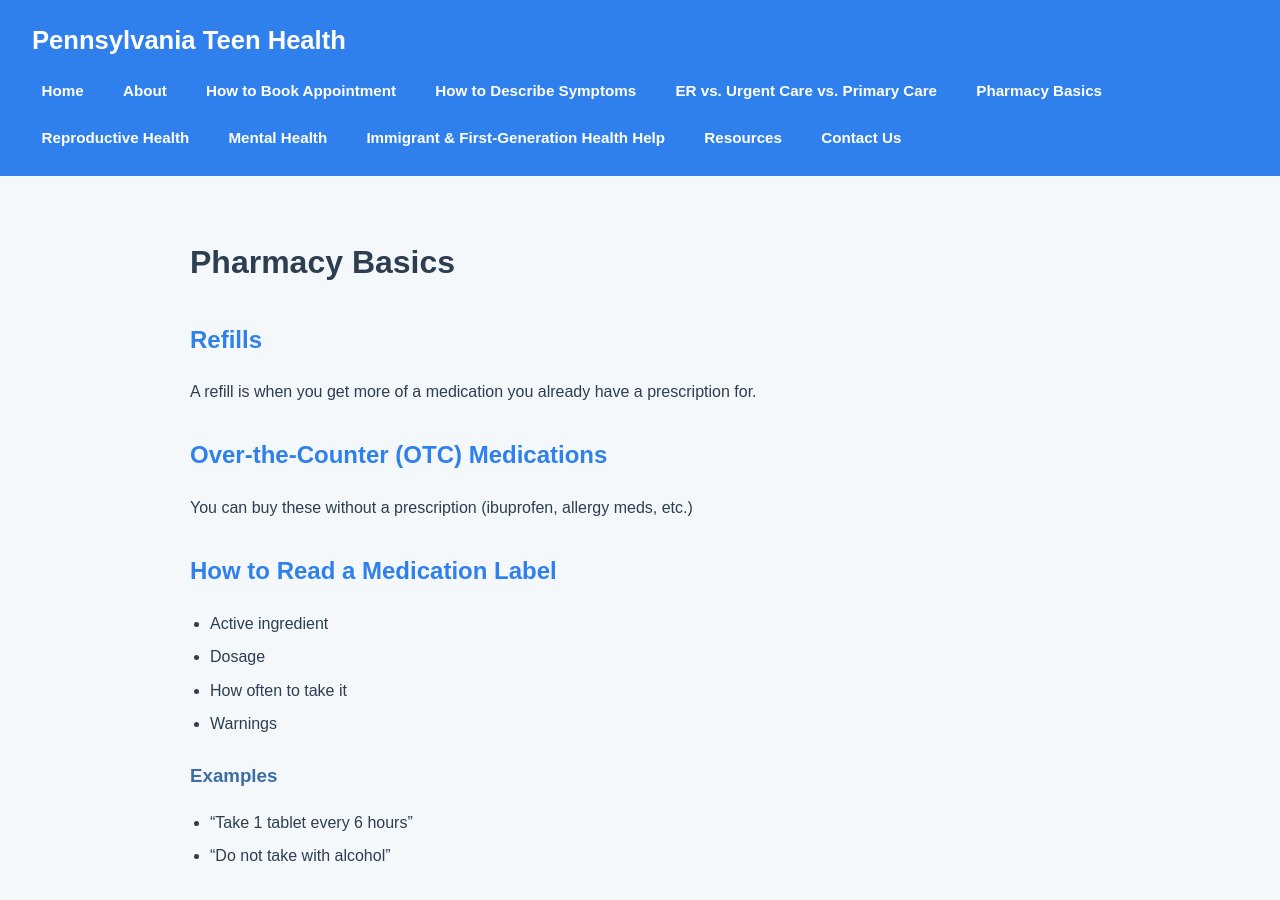
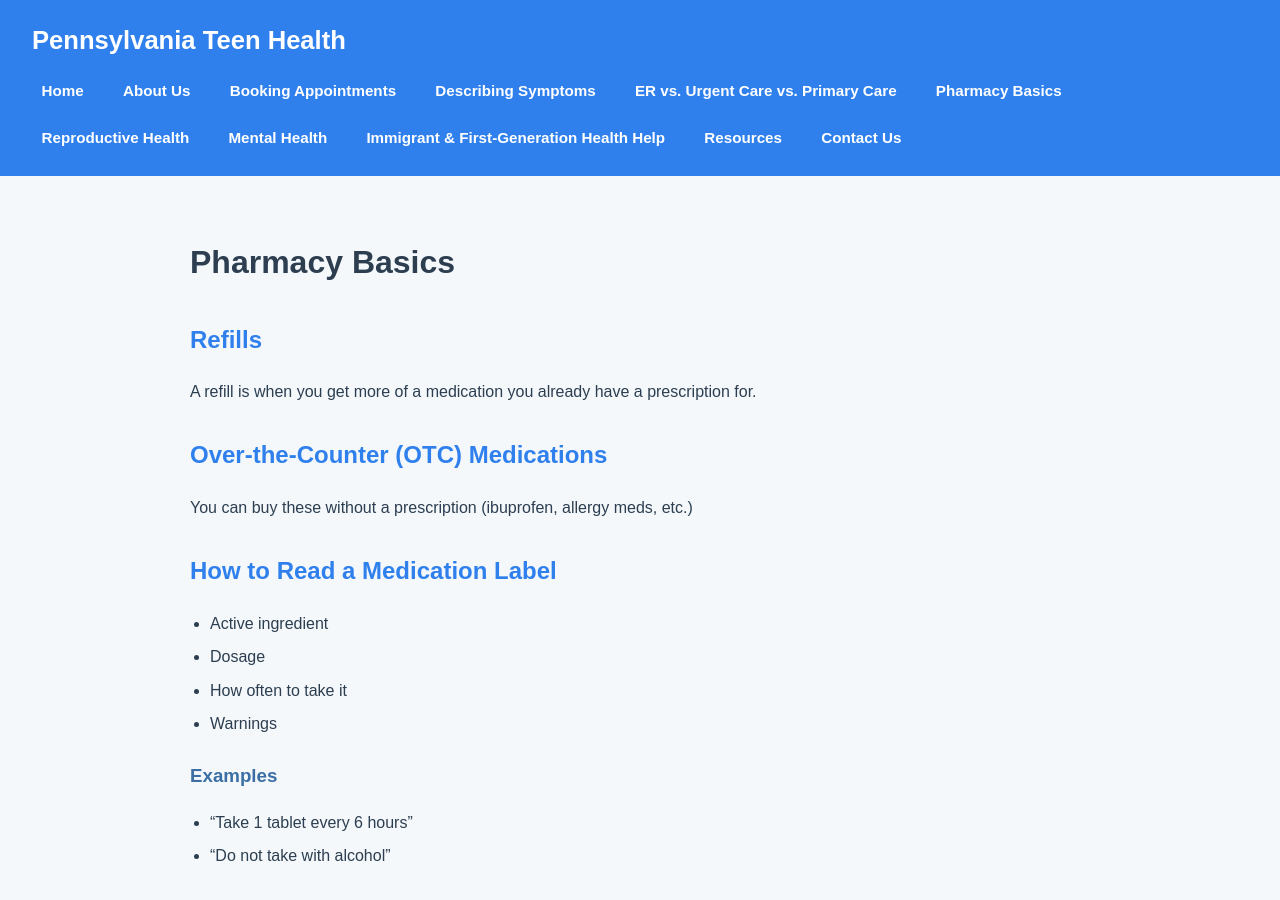
Before and after one commit to sahanaa23/pa-teen-health, a website: page pharmacy-basics.html in a window 1280 px wide. Drawn offline with Linux system fonts and the light colour scheme.

Commit message:
fixing more titles

```diff
--- a/pharmacy-basics.html
+++ b/pharmacy-basics.html
@@ -10,16 +10,18 @@
       <h1>Pennsylvania Teen Health</h1>
       <nav>
         <a href="index.html">Home</a>
-        <a href="about.html">About</a>
-        <a href="how-to-book.html">How to Book Appointment</a>
-        <a href="describe-symptoms.html">How to Describe Symptoms</a>
+        <a href="about.html">About Us</a>
+        <a href="how-to-book.html">Booking Appointments</a>
+        <a href="describe-symptoms.html">Describing Symptoms</a>
         <a href="er-vs-urgent-primary.html"
           >ER vs. Urgent Care vs. Primary Care</a
         >
         <a href="pharmacy-basics.html">Pharmacy Basics</a>
         <a href="reproductive-health.html">Reproductive Health</a>
         <a href="mental-health.html">Mental Health</a>
-        <a href="immigrant-health.html">Immigrant & First-Generation Health Help</a>
+        <a href="immigrant-health.html"
+          >Immigrant & First-Generation Health Help</a
+        >
         <a href="resources.html">Resources</a>
         <a href="contact.html">Contact Us</a>
       </nav>
```
Also changed, not shown: about.html (+3 -3 lines), contact.html (+3 -3 lines), describe-symptoms.html (+3 -3 lines), er-vs-urgent-primary.html (+3 -3 lines), how-to-book.html (+3 -3 lines), immigrant-health.html (+3 -3 lines), index.html (+3 -3 lines), mental-health.html (+3 -3 lines), reproductive-health.html (+3 -3 lines), resources.html (+3 -3 lines).
